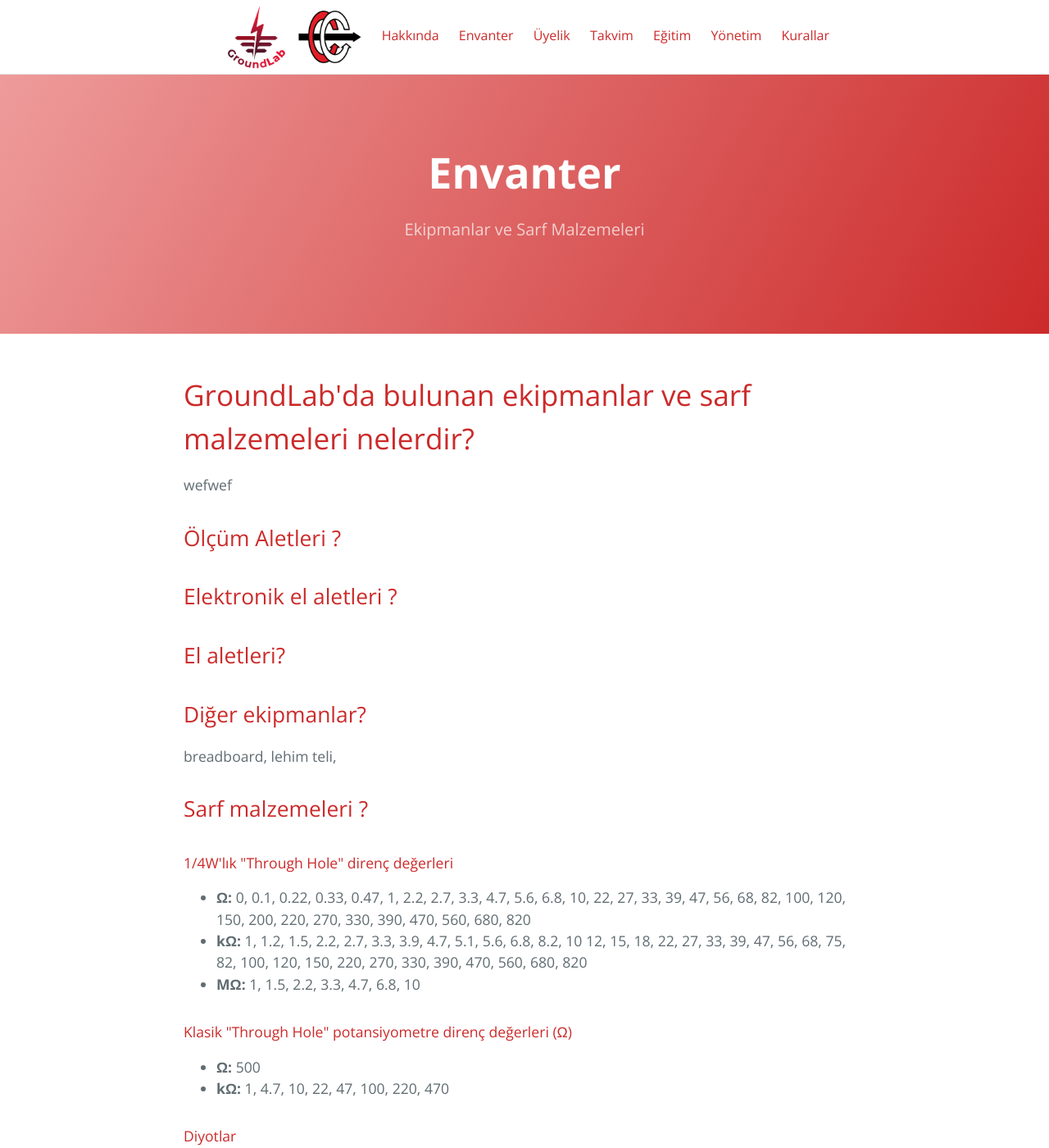
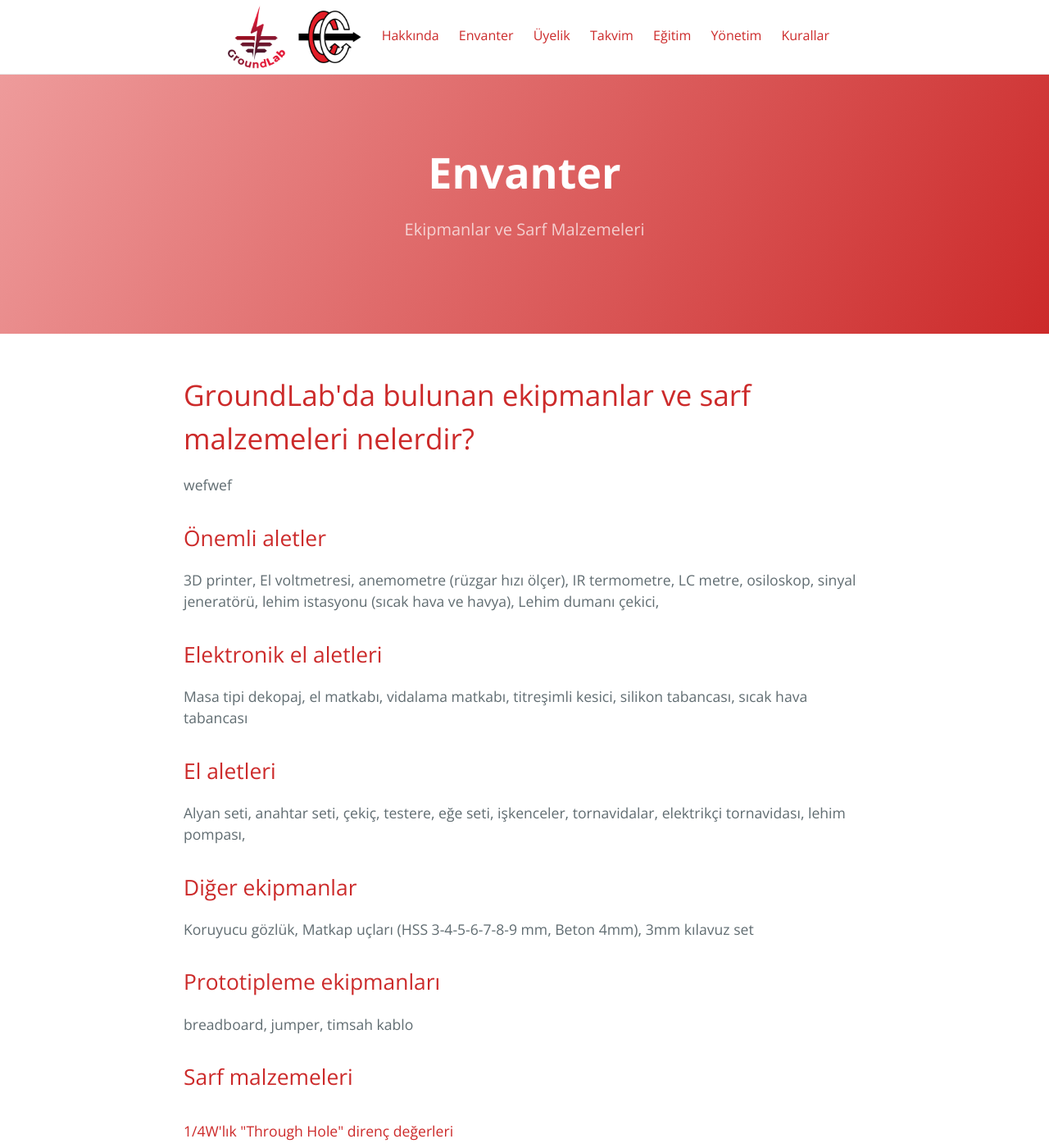
Before and after one commit to groundlabmetu/groundlabmetu.github.io, a Jekyll site: the page built from envanter.md, in a window 1280 px wide and 1400 px high. Shown: the whole window at 82% size. Built offline with Jekyll 4.4.1, drawn with Linux system fonts in a browser that asks for light colours; some of the changed text lies outside the part shown.

Commit message:
Update envanter.md

```diff
--- a/envanter.md
+++ b/envanter.md
@@ -9,16 +9,22 @@ order: 1
 <h1>GroundLab'da bulunan ekipmanlar ve sarf malzemeleri nelerdir?</h1>
 wefwef
 
-<h2>Ölçüm Aletleri ?</h2>
+<h2>Önemli aletler</h2>
+   3D printer, El voltmetresi, anemometre (rüzgar hızı ölçer), IR termometre, LC metre, osiloskop, sinyal jeneratörü, lehim istasyonu (sıcak hava ve havya), Lehim dumanı çekici,
 
-<h2>Elektronik el aletleri ?</h2>
+<h2>Elektronik el aletleri </h2>
+  Masa tipi dekopaj, el matkabı, vidalama matkabı, titreşimli kesici, silikon tabancası, sıcak hava tabancası
 
-<h2>El aletleri?</h2>
+<h2>El aletleri</h2>
+Alyan seti, anahtar seti, çekiç, testere, eğe seti,  işkenceler, tornavidalar, elektrikçi tornavidası, lehim pompası,
 
-<h2>Diğer ekipmanlar?</h2>
-  breadboard, lehim teli,
+<h2>Diğer ekipmanlar</h2>
+Koruyucu gözlük, Matkap uçları (HSS 3-4-5-6-7-8-9 mm, Beton 4mm), 3mm kılavuz set
 
-<h2>Sarf malzemeleri ?</h2>
+<h2>Prototipleme ekipmanları</h2>
+breadboard, jumper, timsah kablo
+
+<h2>Sarf malzemeleri </h2>
 
 <h4>1/4W'lık "Through Hole" direnç değerleri</h4>
   <ul>
@@ -67,22 +73,24 @@ wefwef
     <li><b>OP-AMP:</b> LM741, LM358 </li>
     <li><b>Opto-coupler:</b>  </li>
   </ul>
-<h4>Linear voltaj regülatörleri</h4
+<h4>Linear voltaj regülatörleri</h4>
+<ul>
+  <li><b> TO-92 paket:</b> 78L05, 78L12, 79L05, 79L09 </li>
+  <li><b>79 TO-220 paket:</b> 7806CV, 7808CV  </li>
+</ul>
 
 <h4>Lehimleme sarf malzemeleri</h4>
   <ul>
     <li><b> Plaket:</b> <li>
+    <li> Diğer: kablo teli </li>
+  </ul>
+Lehim teli (0.5mm- 0.75mm - 1mm), lehim pastası, 50X100mm tek yüz FR4 bakır plaket, 50X50 delikli pertinaks, 24AWG beyaz kablo, 24AWG mavi kablo, 24AWG kırmızı kablo, 24AWG siyah kablo,
+
+<h4>Mekanik sarf</h4>
+  <ul>
+    <li><b> Vida, somun ve çivi: </b> M3 vida (10mm-12mm- 20mm- 50mm- somun- pul), M4 vida (10mm-50mm-somun-pul),   </li>
+    <li><b> Diğer: </b> Kablo bağı, silikon tabancası silikonu, zımpara kağıdı</li>
   </ul>
 
 
-
-
-direnç
-osiloskop
-multimetre
-voltmetre
-.
-.
-
-
 [Ana Sayfaya Dön]({{ '/' | absolute_url }})
```
